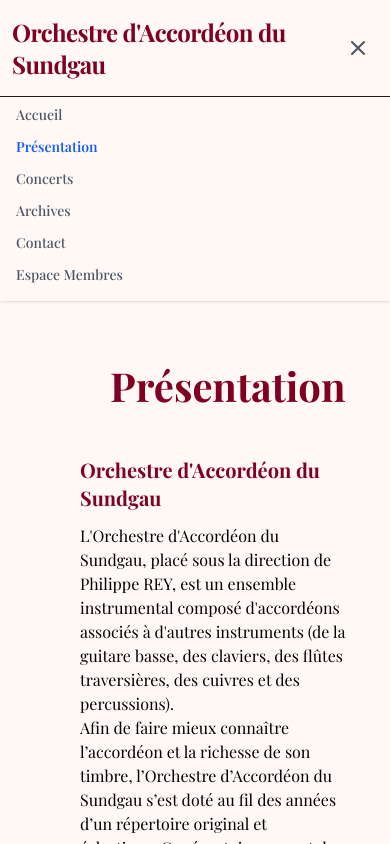
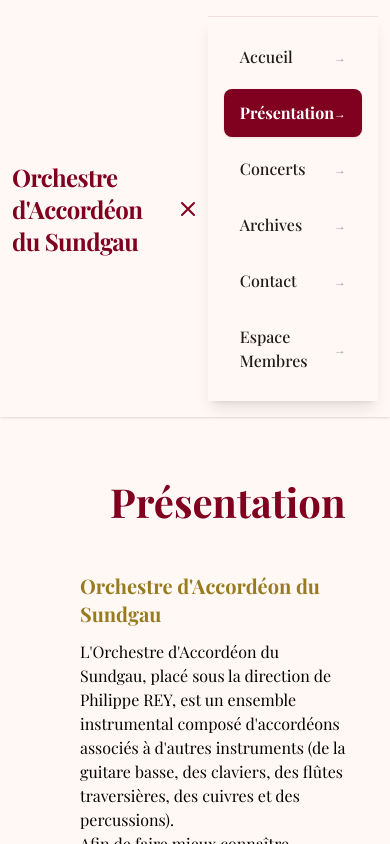
Before and after one commit to LednuZ/website-orchestre, a Next.js app in the folder frontend/: page /presentation in a window 390 px wide. Both pictures are taken after a click on the button "Ouvrir le menu". Shown: the top 844 px of the page. Built offline with nearby package versions, Linux system fonts and the light colour scheme.

Commit message:
Navbar améliorée

```diff
--- a/frontend/app/presentation/page.tsx
+++ b/frontend/app/presentation/page.tsx
@@ -13,7 +13,7 @@ export default function Page() {
                 {SECTIONS.map((section) => (
                     <section key={section.id} id={section.id}
                         className="scroll-mt-25 space-y-3 space-">
-                        <h2 className="text-primary text-xl">
+                        <h2 className="text-secondary text-xl">
                             {section.title}
                         </h2>
                         <div>
--- a/frontend/components/Navbar.tsx
+++ b/frontend/components/Navbar.tsx
@@ -35,7 +35,7 @@ export default function Navbar() {
                             <Link
                                 key={link.href}
                                 href={link.href}
-                                className={`text-sm text-primary transition-colors hover: ${isActive ? 'underline underline-offset-12 font-extrabold align-super' : 'font-medium'
+                                className={`text-sm text-primary transition-colors hover:opacity-60 ${isActive ? 'underline underline-offset-12 font-extrabold align-super' : 'font-medium'
                                     }`}
                             >
                                 {link.name}
@@ -48,11 +48,12 @@ export default function Navbar() {
                 <button
                     type="button"
                     onClick={() => setIsOpen(!isOpen)}
-                    className="rounded-md p-2 text-gray-600 hover:bg-gray-100 md:hidden"
-                    aria-label="Ouvrir le menu"
+                    className="rounded-lg p-2 text-primary hover:bg-primary/5 active:bg-primary/10 transition-colors md:hidden focus:outline-none"
+                    aria-label={isOpen ? "Fermer le menu" : "Ouvrir le menu"}
+                    aria-expanded={isOpen}
                 >
                     <svg
-                        className="h-6 w-6"
+                        className="h-6 w-6 transition-transform duration-200"
                         fill="none"
                         stroke="currentColor"
                         viewBox="0 0 24 24"
@@ -64,13 +65,11 @@ export default function Navbar() {
                         )}
                     </svg>
                 </button>
-            </div>
 
-            {/* Navigation Mobile */}
-            {
-                isOpen && (
-                    <nav className="border-t px-4 pb-4 pt-2 md:hidden">
-                        <div className="flex flex-col space-y-3">
+                {/* Navigation Mobile (Menu déroulant stylisé) */}
+                {isOpen && (
+                    <nav className="border-t border-primary/10 bg-background/95 backdrop-blur-md px-4 py-4 md:hidden shadow-lg animate-in slide-in-from-top-2 duration-200">
+                        <div className="flex flex-col space-y-2">
                             {navLinks.map((link) => {
                                 const isActive = pathname === link.href
                                 return (
@@ -78,17 +77,23 @@ export default function Navbar() {
                                         key={link.href}
                                         href={link.href}
                                         onClick={() => setIsOpen(false)}
-                                        className={`text-sm font-medium transition-colors hover:text-blue-600 ${isActive ? 'font-semibold text-blue-600' : 'text-gray-600'
+                                        className={`px-4 py-3 rounded-lg text-base transition-all flex items-center justify-between ${isActive
+                                            ? 'bg-primary text-on-primary font-bold shadow-sm'
+                                            : 'text-foreground hover:bg-primary/5 font-medium'
                                             }`}
                                     >
-                                        {link.name}
+                                        <span>{link.name}</span>
+                                        {/* Flèche discrète à droite pour donner un effet de carte cliquable */}
+                                        <span className={`text-xs ${isActive ? 'text-on-primary' : 'text-gray-400'}`}>
+                                            →
+                                        </span>
                                     </Link>
                                 )
                             })}
                         </div>
                     </nav>
-                )
-            }
+                )}
+            </div>
         </header>
     )
 }
```
